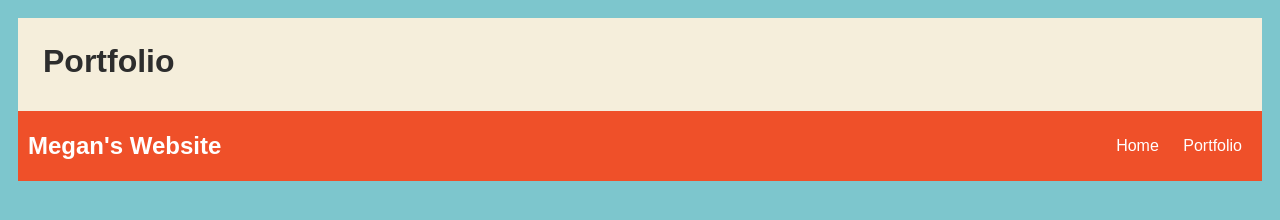
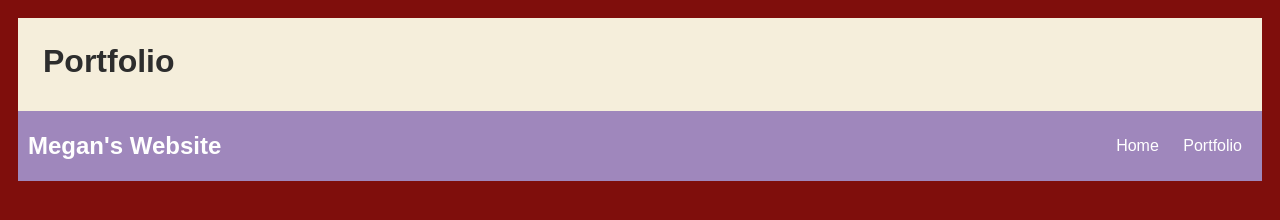
Before and after one commit to MeganTrahan20/megantrahan20.github.io, a plain HTML site: page portfolio.html in a window 1280 px wide. Drawn offline with nearby package versions, Linux system fonts and the light colour scheme; no server answers.

Commit message:
add portfolio.html file

```diff
--- a/portfolio.html
+++ b/portfolio.html
@@ -4,7 +4,7 @@
         <title>Megan's Amazing Website</title>
         <style type="text/css">
             body {
-                background: rgb(125, 198, 205);
+                background: rgb(127, 14, 12);
                 color: rgb(45, 45, 45);
                 padding: 10px;
                 font-family: arial;
@@ -23,7 +23,7 @@
 
             /* navigation menu */
             nav {
-                background: rgb(239, 80, 41);
+                background: rgb(159, 135, 188);
                 margin: 0 auto;
                 display: flex;
                 padding: 10px;
@@ -31,7 +31,7 @@
             nav header {
                 display: flex;
                 align-items: center;
-                color: rgb(255, 255, 255);
+                color: rgb(260, 260, 260);
                 flex: 1;
             }
             nav ul {
```
